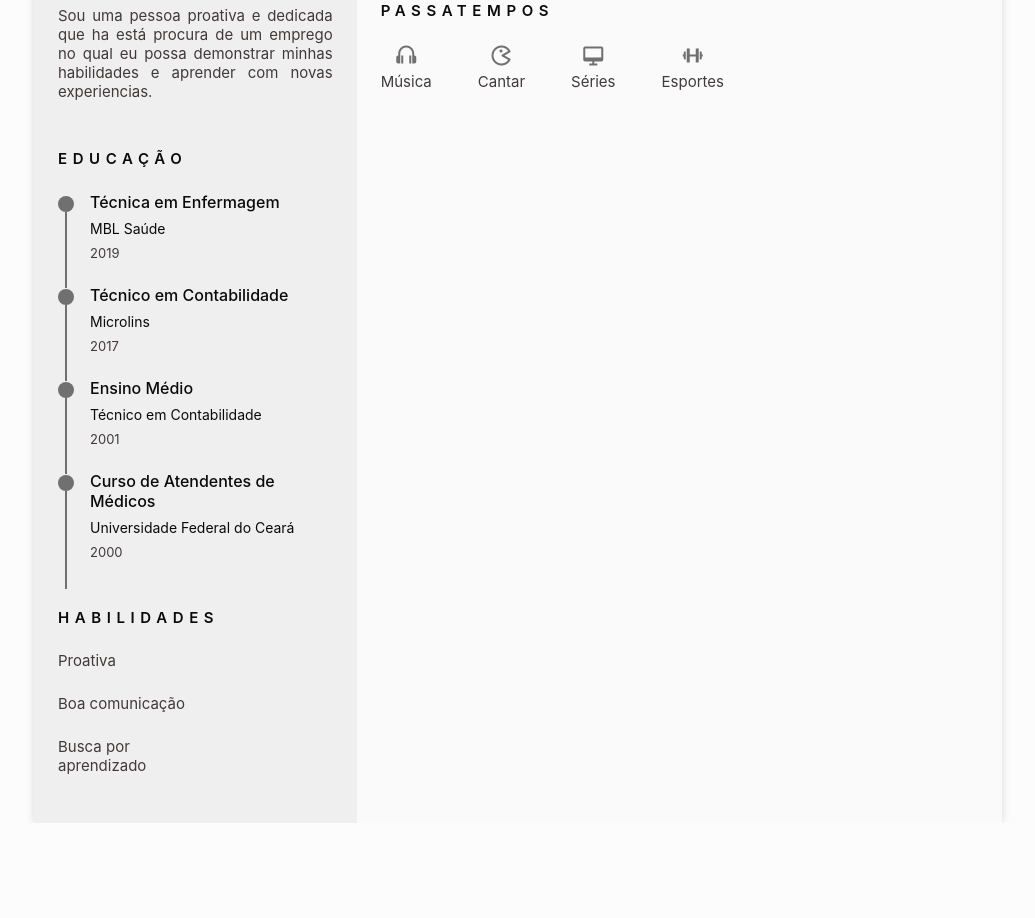
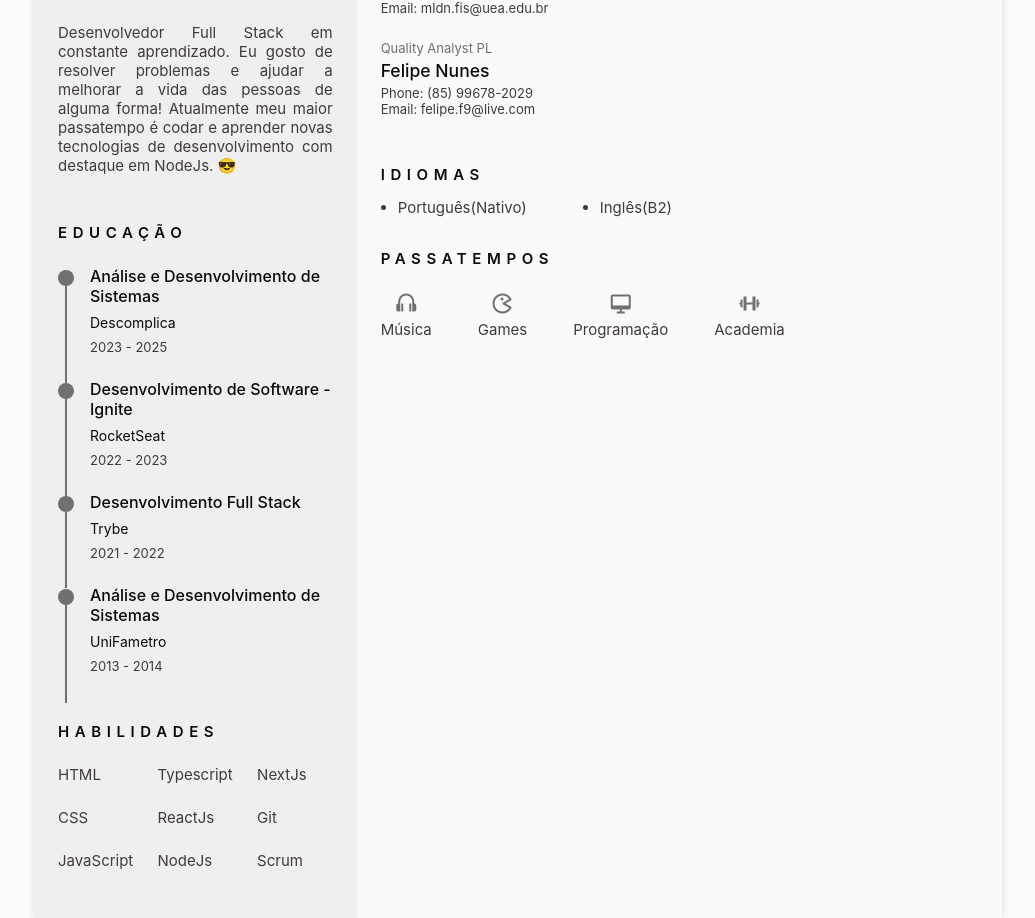
Before and after one commit to f3gomes/vite-resume-builder, a React (Vite) app: page / in a window 1280 px wide. Shown: the part 712-1630 px from the top of the page, without its empty margins (122-1157 px from the left). Before the commit the page ends 1535 px from the top, so only its background shows below. Built offline with nearby package versions, Linux system fonts and the light colour scheme.

Commit message:
update data cv

```diff
--- a/src/App.css
+++ b/src/App.css
@@ -457,8 +457,8 @@ body.scale-cv {
 
 .languages__content,
 .skills__content {
-  grid-template-columns: repeat(2, 1fr);
-  gap: 0;
+  grid-template-columns: repeat(3, 1fr);
+  /* gap: 0; */
 }
 
 .languages__name,
--- a/src/components/ResumeFull.jsx
+++ b/src/components/ResumeFull.jsx
@@ -1,6 +1,6 @@
 import React, { useEffect } from "react";
 import profile from "/assets/profile.jpeg";
-import { data } from "../data/eData.js";
+import { data } from "../data/FelipeData.js";
 import { useNavigate } from "react-router-dom";
 import { useState } from "react";
 
@@ -165,7 +165,19 @@ export default function ResumeLeft(props) {
             <ul className="skills__data">
               {resumeState[3].map((item, index) => (
                 <span key={item.id}>
-                  {index > 2 && (
+                  {index > 2 && index < 6 && (
+                    <li className="skills__name">
+                      <span className="skills_circle">{item.value}</span>
+                    </li>
+                  )}
+                </span>
+              ))}
+            </ul>
+
+            <ul className="skills__data">
+              {resumeState[3].map((item, index) => (
+                <span key={item.id}>
+                  {index > 5 && index < 9 && (
                     <li className="skills__name">
                       <span className="skills_circle">{item.value}</span>
                     </li>
--- a/src/data/FelipeData.js
+++ b/src/data/FelipeData.js
@@ -77,14 +77,30 @@ export const data = [
     {
       id: 0,
       key: "Curso/Formação 1",
+      title: "Análise e Desenvolvimento de Sistemas",
+      studies: "Descomplica",
+      year: "2023 - 2025",
+    },
+
+    {
+      id: 1,
+      key: "Curso/Formação 2",
+      title: "Desenvolvimento de Software - Ignite",
+      studies: "RocketSeat",
+      year: "2022 - 2023",
+    },
+
+    {
+      id: 2,
+      key: "Curso/Formação 3",
       title: "Desenvolvimento Full Stack",
       studies: "Trybe",
       year: "2021 - 2022",
     },
 
     {
-      id: 1,
-      key: "Curso/Formação 2",
+      id: 3,
+      key: "Curso/Formação 4",
       title: "Análise e Desenvolvimento de Sistemas",
       studies: "UniFametro",
       year: "2013 - 2014",
@@ -128,6 +144,24 @@ export const data = [
       id: 5,
       key: "Habilidade 6",
       value: "NodeJs",
+    },
+
+    {
+      id: 6,
+      key: "Habilidade 4",
+      value: "NextJs",
+    },
+
+    {
+      id: 7,
+      key: "Habilidade 5",
+      value: "Git",
+    },
+
+    {
+      id: 8,
+      key: "Habilidade 6",
+      value: "Scrum",
     },
   ],
 
--- a/src/data/eData.js
+++ b/src/data/eData.js
@@ -42,7 +42,7 @@ export const data = [
       id: 7,
       key: "Sobre",
       value:
-        "Sou uma pessoa proativa e dedicada que ha está procura de um emprego no qual eu possa demonstrar minhas habilidades e aprender com novas experiencias.",
+        "Sou uma pessoa proativa e dedicada que está procura de um emprego no qual eu possa demonstrar minhas habilidades e aprender com novas experiencias.",
     },
   ],
 
```
Also changed, not shown: src/data/sData.js (+9 -17 lines).
